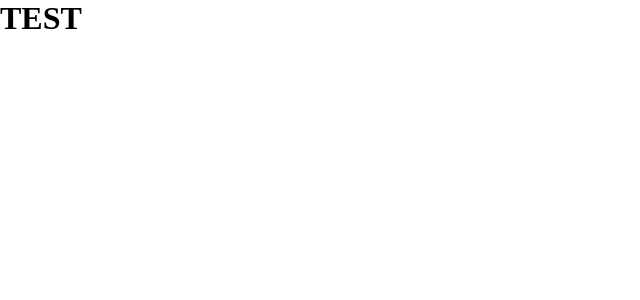
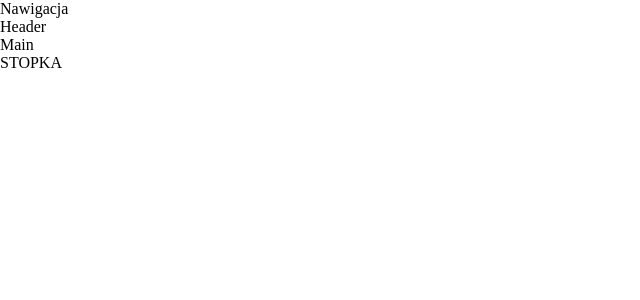
Before and after one commit to Konradb211/Konrad.Bas, a React (Vite) app in the folder KonradBas/: page / in a window 1280 px wide. Shown: the top 300 px of the page, without its empty margins (0-640 px from the left). Built offline with nearby package versions, Linux system fonts and the light colour scheme.

Commit message:
Add skeleton for the app

```diff
--- /dev/null
+++ b/KonradBas/src/App.scss
@@ -0,0 +1,7 @@
+.container-wide {
+    max-width: 1550px;
+    width: 100%;
+    margin: 0 auto;
+    padding-left: 60px;
+    padding-right: 60px;
+}
--- a/KonradBas/src/App.tsx
+++ b/KonradBas/src/App.tsx
@@ -1,6 +1,17 @@
-import "./App.css";
+import "./App.scss";
+import { Footer } from "./components/Footer/Footer";
+import { Header } from "./components/Header/Header";
+import { Main } from "./components/Main/Main";
+import { NavigationBar } from "./components/NavigationBar/NavigationBar";
 function App() {
-  return <h1>TEST</h1>;
+  return (
+    <>
+      <NavigationBar />
+      <Header />
+      <Main />
+      <Footer />
+    </>
+  );
 }
 
 export default App;
--- /dev/null
+++ b/KonradBas/src/components/Footer/Footer.tsx
@@ -0,0 +1,3 @@
+export const Footer = () => {
+  return <footer>STOPKA</footer>;
+};
--- /dev/null
+++ b/KonradBas/src/components/Header/Header.tsx
@@ -0,0 +1,3 @@
+export const Header = () => {
+  return <header>Header</header>;
+};
--- /dev/null
+++ b/KonradBas/src/components/Main/Main.tsx
@@ -0,0 +1,3 @@
+export const Main = () => {
+  return <main>Main</main>;
+};
--- /dev/null
+++ b/KonradBas/src/components/NavigationBar/NavigationBar.tsx
@@ -0,0 +1,3 @@
+export const NavigationBar = () => {
+  return <nav>Nawigacja</nav>;
+};
```
Also changed, not shown: KonradBas/src/App.css (deleted).
